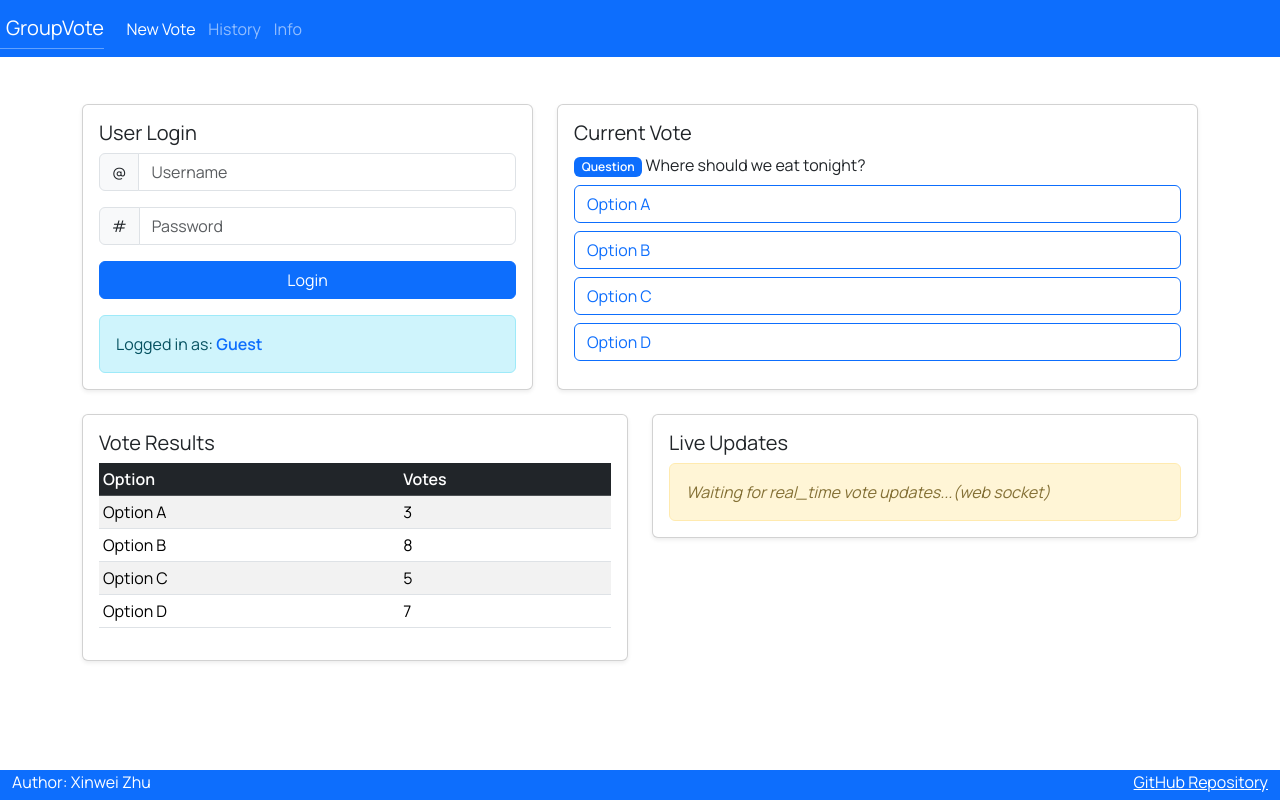
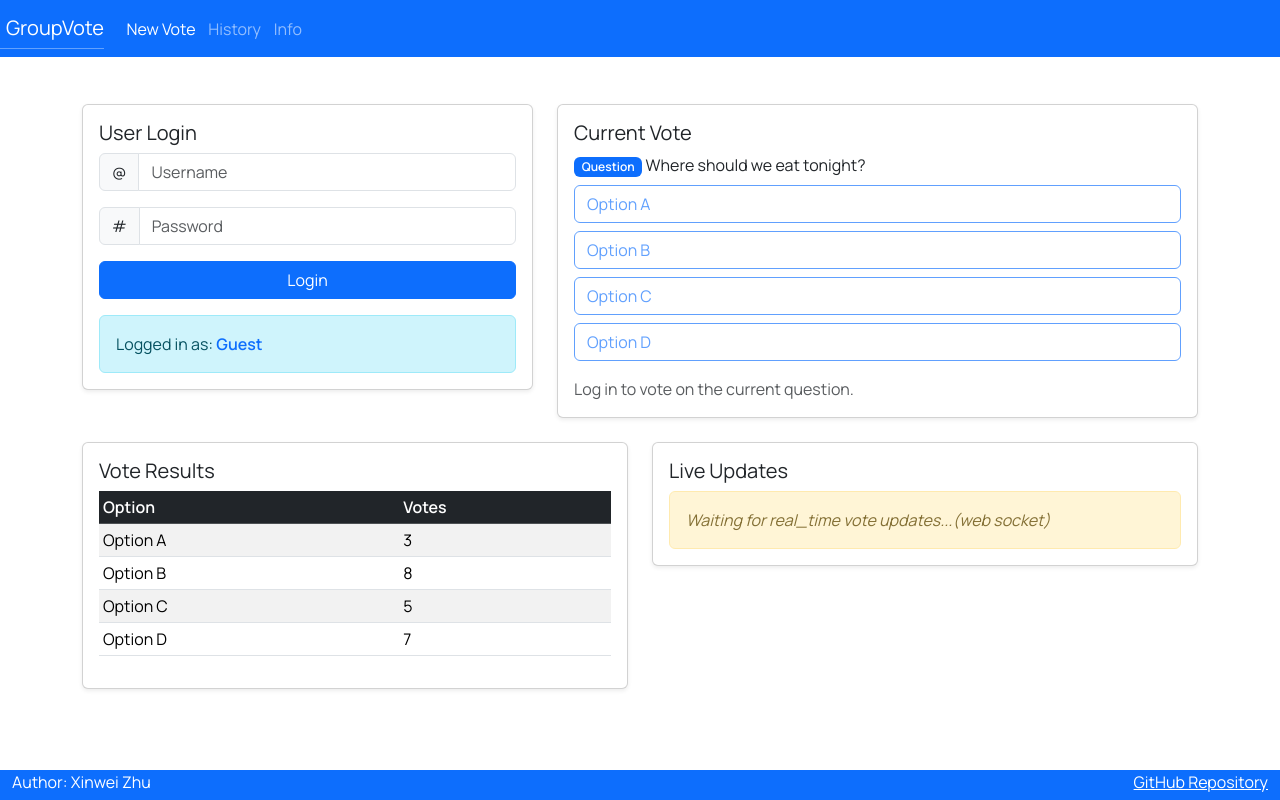
Before and after one commit to EasonZhuu/startup, a React (Vite) app: page / in a window 1280 px wide. Built offline with nearby package versions, Linux system fonts and the light colour scheme.

Commit message:
v4.3  add logout button and gate voting UI by auth state

```diff
--- a/src/newVote/newVote.jsx
+++ b/src/newVote/newVote.jsx
@@ -1,13 +1,14 @@
 import React from 'react';
 import './newVote.css';
 
-export function NewVote({ userName, isLoggedIn, onLogin }) {
+export function NewVote({ userName, isLoggedIn, onLogin, onLogout }) {
   const [loginName, setLoginName] = React.useState(userName || '');
   const [loginMessage, setLoginMessage] = React.useState('');
 
   React.useEffect(() => {
     if (isLoggedIn && userName) {
       setLoginName(userName);
+      setLoginMessage('');
     }
   }, [isLoggedIn, userName]);
 
@@ -21,6 +22,13 @@ export function NewVote({ userName, isLoggedIn, onLogin }) {
     setLoginMessage('');
     if (typeof onLogin === 'function') {
       onLogin(trimmedUserName);
+    }
+  }
+
+  function handleLogoutClick() {
+    setLoginMessage('');
+    if (typeof onLogout === 'function') {
+      onLogout();
     }
   }
 
@@ -50,9 +58,15 @@ export function NewVote({ userName, isLoggedIn, onLogin }) {
                   <input id="password-box" className="form-control" type="password" placeholder="Password" />
                 </div>
 
-                <button id="login-button" className="btn btn-primary w-100" type="button" onClick={handleLoginClick}>
-                  Login
-                </button>
+                {!isLoggedIn ? (
+                  <button id="login-button" className="btn btn-primary w-100" type="button" onClick={handleLoginClick}>
+                    Login
+                  </button>
+                ) : (
+                  <button id="logout-button" className="btn btn-outline-secondary w-100" type="button" onClick={handleLogoutClick}>
+                    Logout
+                  </button>
+                )}
 
                 <div id="login-status" className="alert alert-info mt-3 mb-0">
                   {loginMessage ? (
@@ -78,19 +92,22 @@ export function NewVote({ userName, isLoggedIn, onLogin }) {
                   {' '}Where should we eat tonight?
                 </p>
                 <div id="vote-options">
-                  <button id="vote-a" className="btn btn-outline-primary vote-button">
+                  <button id="vote-a" className="btn btn-outline-primary vote-button" type="button" disabled={!isLoggedIn}>
                     Option A
                   </button>
-                  <button id="vote-b" className="btn btn-outline-primary vote-button">
+                  <button id="vote-b" className="btn btn-outline-primary vote-button" type="button" disabled={!isLoggedIn}>
                     Option B
                   </button>
-                  <button id="vote-c" className="btn btn-outline-primary vote-button">
+                  <button id="vote-c" className="btn btn-outline-primary vote-button" type="button" disabled={!isLoggedIn}>
                     Option C
                   </button>
-                  <button id="vote-d" className="btn btn-outline-primary vote-button">
+                  <button id="vote-d" className="btn btn-outline-primary vote-button" type="button" disabled={!isLoggedIn}>
                     Option D
                   </button>
                 </div>
+                {!isLoggedIn && (
+                  <p className="text-muted mt-3 mb-0">Log in to vote on the current question.</p>
+                )}
               </div>
             </div>
           </section>
```
